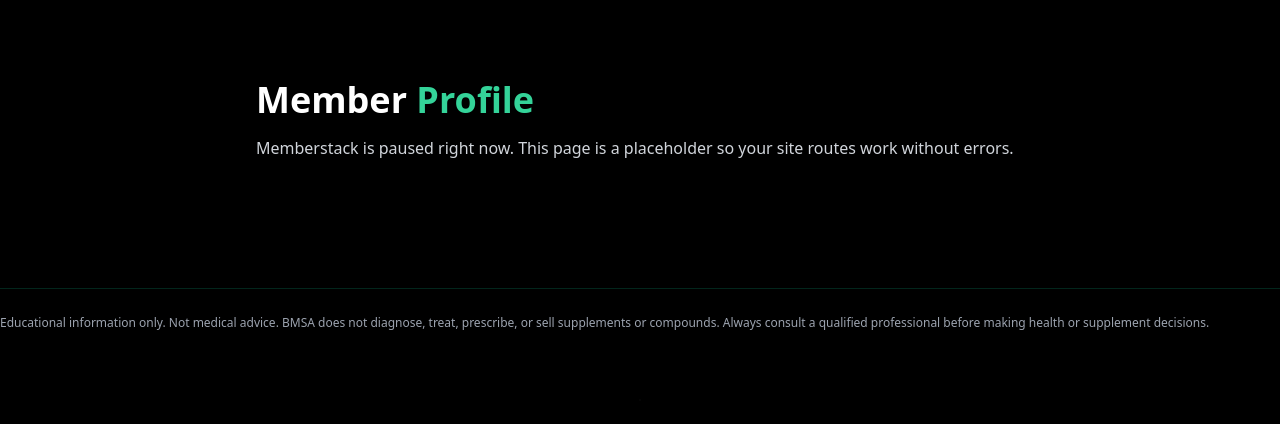
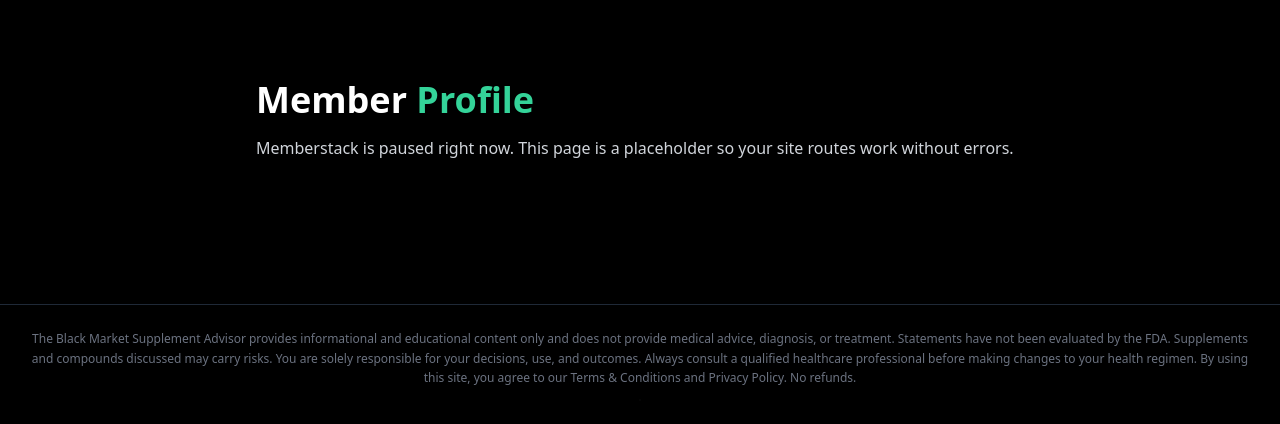
Before and after one commit to karlijc92/BMSA, a React (Vite) app: page /profile in a window 1280 px wide. Shown: the top 424 px of the page. Built offline with nearby package versions, Linux system fonts and the light colour scheme.

Commit message:
Update DisclaimerFooter.tsx

```diff
--- a/src/DisclaimerFooter.tsx
+++ b/src/DisclaimerFooter.tsx
@@ -1,10 +1,15 @@
 export default function DisclaimerFooter() {
   return (
-    <div className="mt-12 border-t border-emerald-800/40 pt-6">
-      <p className="text-xs text-gray-400 leading-relaxed">
-        Educational information only. Not medical advice. BMSA does not diagnose,
-        treat, prescribe, or sell supplements or compounds. Always consult a
-        qualified professional before making health or supplement decisions.
+    <div className="w-full px-6 py-6 mt-16 border-t border-gray-800">
+      <p className="text-xs text-gray-500 text-center leading-relaxed">
+        The Black Market Supplement Advisor provides informational and
+        educational content only and does not provide medical advice,
+        diagnosis, or treatment. Statements have not been evaluated by the FDA.
+        Supplements and compounds discussed may carry risks. You are solely
+        responsible for your decisions, use, and outcomes. Always consult a
+        qualified healthcare professional before making changes to your health
+        regimen. By using this site, you agree to our Terms & Conditions and
+        Privacy Policy. No refunds.
       </p>
     </div>
   );
```
